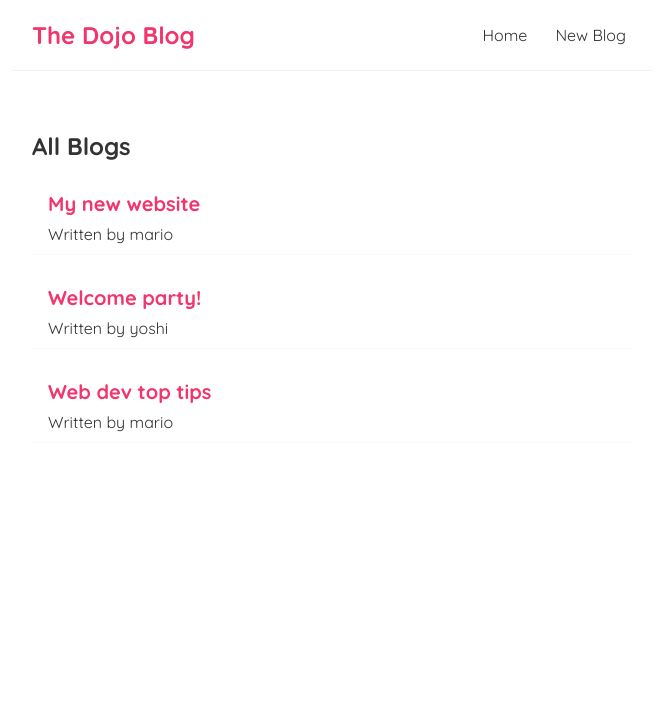
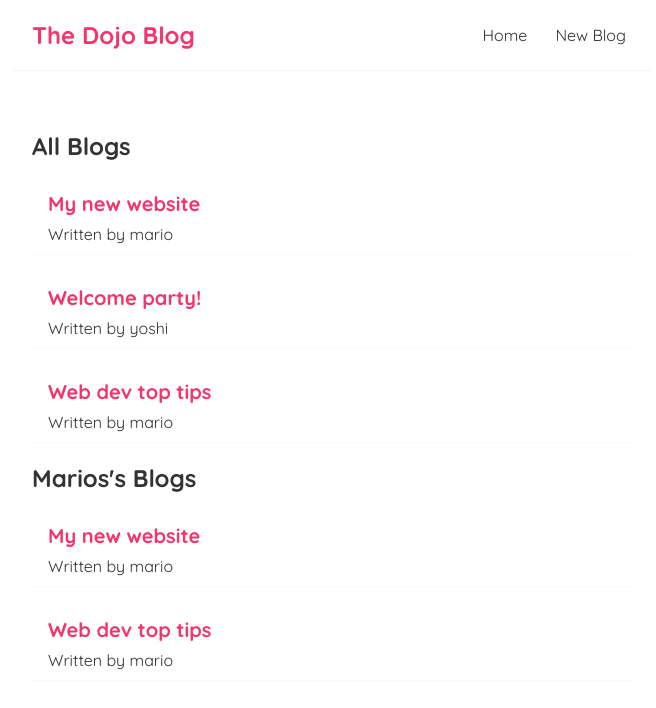
Before and after one commit to SyailendraK/React-Dojo, a React (Create React App) app: page / in a window 1280 px wide. Shown: the top 708 px of the page, without its empty margins (308-964 px from the left). Built offline with nearby package versions, Linux system fonts and the light colour scheme; the HTML template or start-up script is replaced by a standard one.

Commit message:
reusing components

```diff
--- a/src/BlogList.js
+++ b/src/BlogList.js
@@ -1,6 +1,5 @@
-const BlogList = (props) => {
-  const blogs = props.blogs;
-  const title = props.title;
+const BlogList = ({blogs, title}) => {
+
   return (
     <div className="blog-list">
       <h2>{title}</h2>
--- a/src/Home.js
+++ b/src/Home.js
@@ -13,6 +13,7 @@
   return (
     <div className="home">
     <BlogList blogs={blogs} title="All Blogs" />
+    <BlogList blogs={blogs.filter((blog) => blog.author === 'mario')} title="Marios's Blogs" />
     </div>
   );
 }
```
